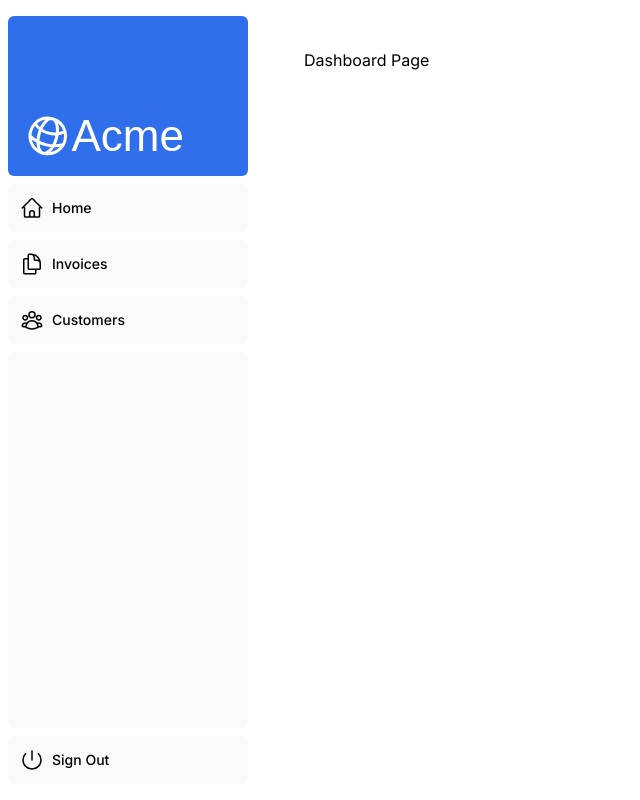
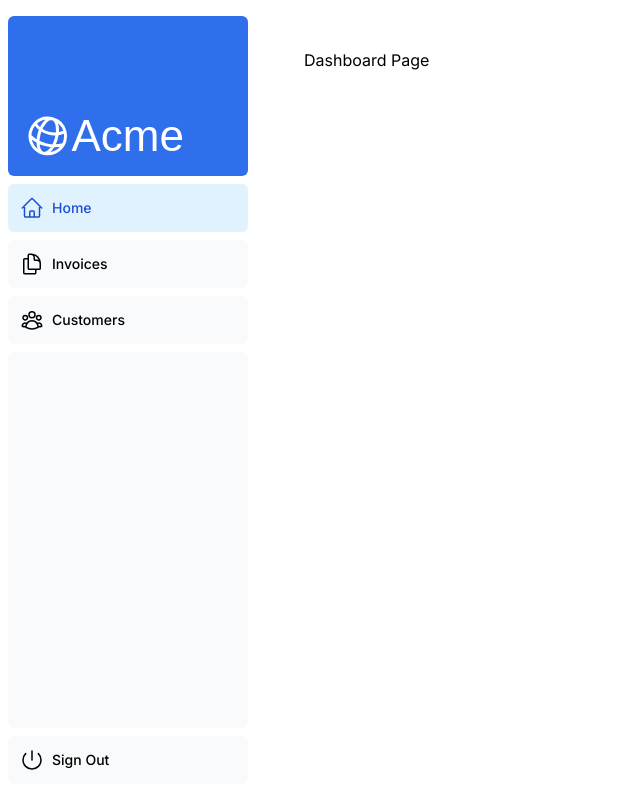
Before and after one commit to psramkumar25/nextjs-dashboard, a Next.js app: page /dashboard in a window 1280 px wide. Shown: the whole page, without its empty margins (0-640 px from the left). Built offline with nearby package versions, Linux system fonts and the light colour scheme; a web font is replaced by a local one.

Commit message:
chapter 5: navigation b/w pages

```diff
--- a/app/ui/dashboard/nav-links.tsx
+++ b/app/ui/dashboard/nav-links.tsx
@@ -1,8 +1,13 @@
+'use client';
+
 import {
   UserGroupIcon,
   HomeIcon,
   DocumentDuplicateIcon,
 } from '@heroicons/react/24/outline';
+import clsx from 'clsx';
+import Link from 'next/link'
+import { usePathname } from 'next/navigation';
 
 // Map of links to display in the side navigation.
 // Depending on the size of the application, this would be stored in a database.
@@ -17,22 +22,29 @@ const links = [
 ];
 
 export default function NavLinks() {
+  const pathname = usePathname();
+
   return (
     <>
       {links.map((link) => {
         const LinkIcon = link.icon;
         return (
-          <a
+          <Link
             key={link.name}
             href={link.href}
-            className={`flex h-[48px] grow items-center justify-center
-              gap-2 rounded-md bg-gray-50 p-3 text-sm font-medium
-            hover:bg-sky-100 hover:text-blue-600 md:flex-none md:justify-start
-              md:p-2 md:px-3`}
+            className={clsx(
+              `flex h-[48px] grow items-center justify-center \
+              gap-2 rounded-md bg-gray-50 p-3 text-sm font-medium \
+            hover:bg-sky-100 hover:text-blue-400 md:flex-none md:justify-start \
+              md:p-2 md:px-3`,
+              {
+                "bg-sky-100 text-blue-700" : link.href === pathname,
+              }
+            )}
           >
             <LinkIcon className="w-6" />
             <p className="hidden md:block">{link.name}</p>
-          </a>
+          </Link>
         );
       })}
     </>
```
